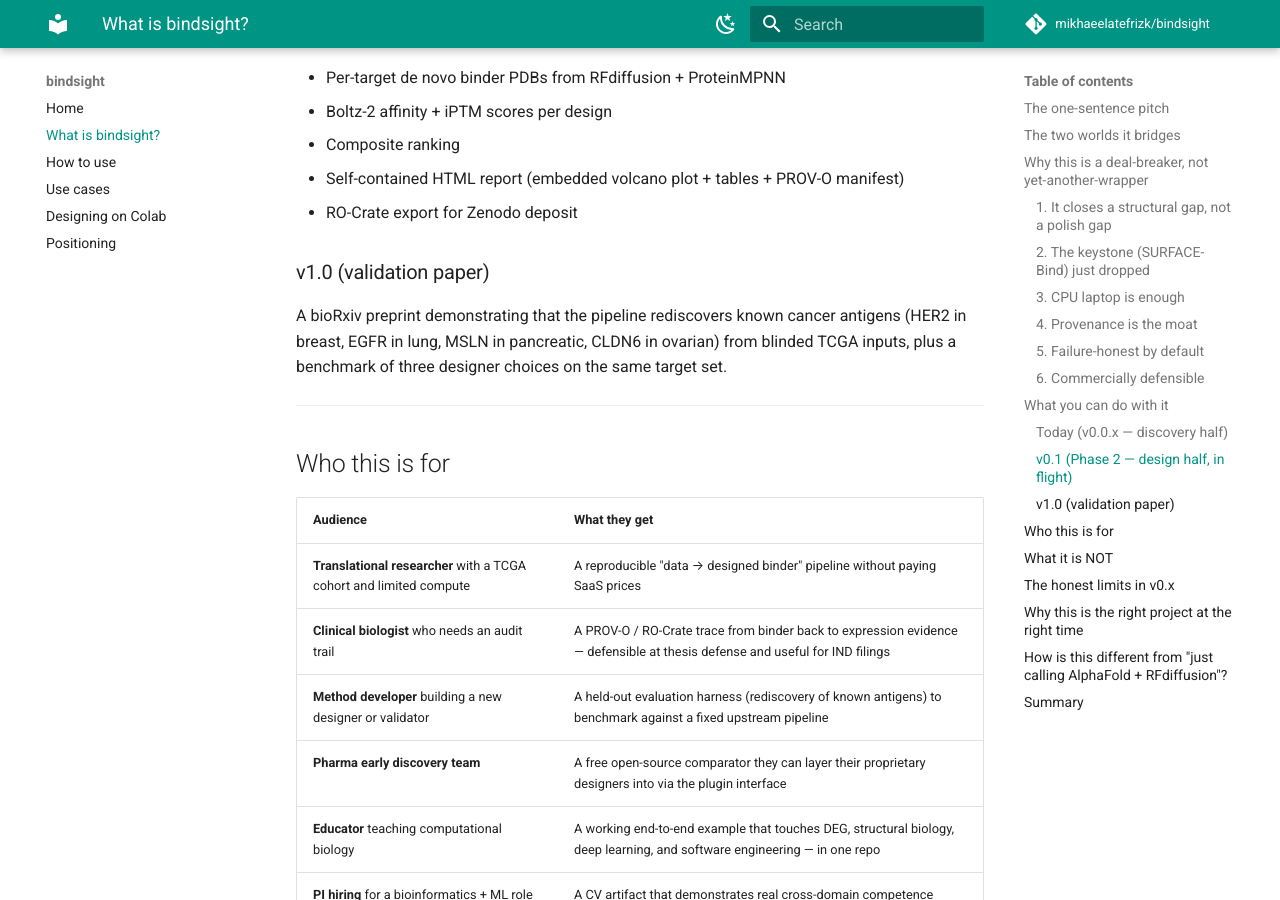
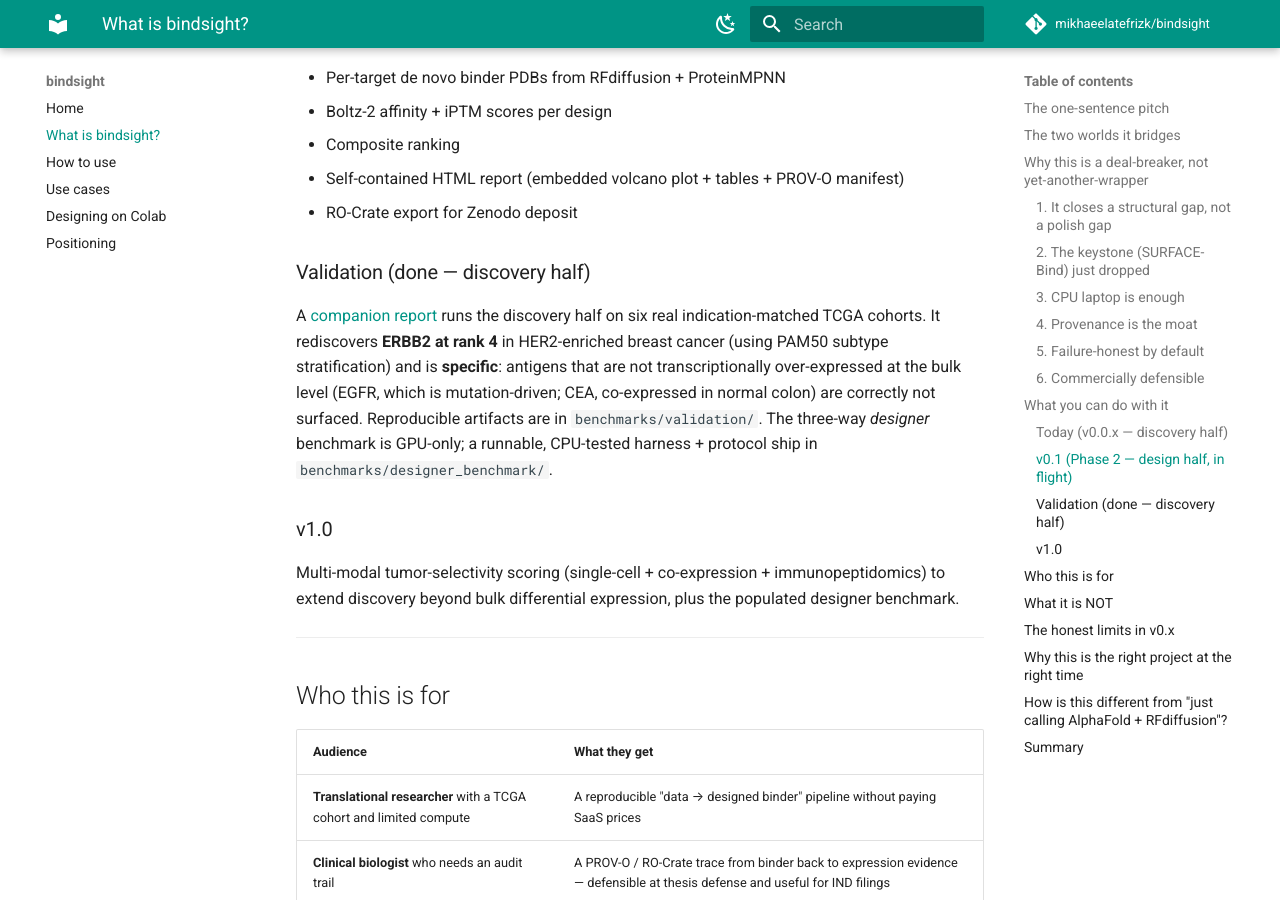
Before and after one commit to mikhaeelatefrizk/bindsight, an MkDocs documentation site: the page built from docs/what-is-bindsight.md, in a window 1280 px wide and 900 px high, scrolled down 3489 px. Built offline with MkDocs 1.6.1 and Material for MkDocs 9.7.7, drawn with Linux system fonts in a browser that asks for light colours; comment, search, counter and statistics services are not loaded; some of the changed text lies outside the part shown.

Commit message:
Fold validation results into papers, docs, and roadmap
- New standalone validation report (paper/validation/manuscript.md).
- JOSS paper.md + bioRxiv manuscript.tex: replace the 'planned validation'
  deferral with the real result (ERBB2 rank 4; specificity on EGFR/CEA).
- README/ARCHITECTURE/what-is-bindsight: move rediscovery validation to done,
  reframe v1.0 around multi-modal specificity scoring; paper/README caveat
  updated. CHANGELOG: document the validation, designer benchmark, ranking
  change, and the repo cleanup.

https://claude.ai/code/session_011soYvec7Ybsa8FDyGw37U1

```diff
--- a/docs/what-is-bindsight.md
+++ b/docs/what-is-bindsight.md
@@ -155,12 +155,23 @@ Adds:
 - Self-contained HTML report (embedded volcano plot + tables + PROV-O manifest)
 - RO-Crate export for Zenodo deposit
 
-### v1.0 (validation paper)
+### Validation (done — discovery half)
 
-A bioRxiv preprint demonstrating that the pipeline rediscovers known cancer
-antigens (HER2 in breast, EGFR in lung, MSLN in pancreatic, CLDN6 in ovarian)
-from blinded TCGA inputs, plus a benchmark of three designer choices on the
-same target set.
+A [companion report](https://github.com/mikhaeelatefrizk/bindsight/blob/main/paper/validation/manuscript.md)
+runs the discovery half on six real indication-matched TCGA cohorts. It
+rediscovers **ERBB2 at rank 4** in HER2-enriched breast cancer (using PAM50
+subtype stratification) and is **specific**: antigens that are not
+transcriptionally over-expressed at the bulk level (EGFR, which is
+mutation-driven; CEA, co-expressed in normal colon) are correctly not surfaced.
+Reproducible artifacts are in `benchmarks/validation/`. The three-way *designer*
+benchmark is GPU-only; a runnable, CPU-tested harness + protocol ship in
+`benchmarks/designer_benchmark/`.
+
+### v1.0
+
+Multi-modal tumor-selectivity scoring (single-cell + co-expression +
+immunopeptidomics) to extend discovery beyond bulk differential expression,
+plus the populated designer benchmark.
 
 ---
 
@@ -234,10 +245,11 @@ That's the window.
 Anyone with a GPU can run the existing tools. The work `bindsight` does is the
 *opinionated, validated, reproducible join*. Specifically:
 
-1. **Empirical defense of every default.** Which DE thresholds × surfaceome
-   filter × specificity penalty × designer × validator combination produces
-   designs that pass an orthogonal check on held-out known antigens (HER2,
-   CLDN6, MSLN, EGFR)? That's the v0.2 validation paper.
+1. **Empirical defense of the defaults.** The discovery half is validated by
+   rediscovery on six real TCGA cohorts (`benchmarks/validation/`): it surfaces
+   ERBB2 at rank 4 in HER2-enriched breast and is specific against antigens that
+   aren't transcriptionally over-expressed. See the
+   [validation report](https://github.com/mikhaeelatefrizk/bindsight/blob/main/paper/validation/manuscript.md).
 2. **Container-pinned, seed-pinned, weights-pinned reproducibility.** Two runs
    of the same config on the same data should produce byte-identical outputs
    modulo logged stochastic seeds.
```
Also changed, not shown: ARCHITECTURE.md (+2 -2 lines), CHANGELOG.md (+34 -0 lines), README.md (+4 -4 lines), paper/README.md (+9 -5 lines), paper/paper.md (+7 -0 lines), paper/validation/manuscript.md (added, +177 -0 lines), 1 other file.
